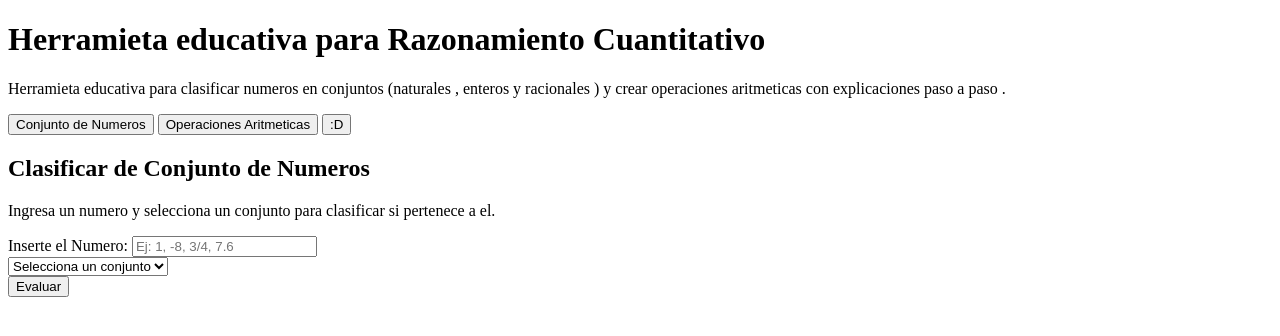
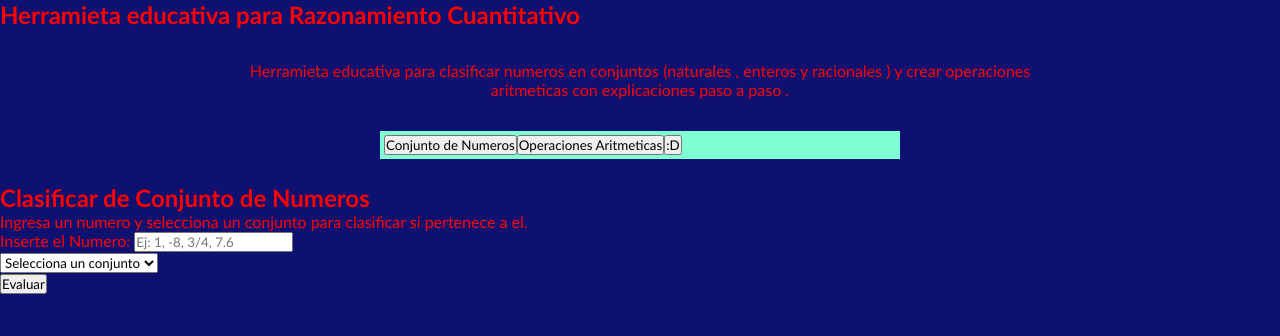
Before and after one commit to agj313829-crypto/Tercer_Trimestre, a plain HTML site: page index.html in a window 1280 px wide. Drawn offline with Linux system fonts and the light colour scheme.

Commit message:
Tercer Trimestre

```diff
--- a/CSS/styles.css
+++ b/CSS/styles.css
@@ -0,0 +1,47 @@
+* {
+    padding:0;
+    margin:0;
+    box-sizing: border-box;
+    font-family: 'Gill Sans', 'Gill Sans MT', Calibri , 'Trebuchet MS', sans-serif;
+}
+
+:root {
+    --text : #ff0000;
+}
+
+html {
+    font-size: 16px;
+}
+
+body {
+    font-family: 'Gill Sans', 'Gill Sans MT', Calibri , 'Trebuchet MS', sans-serif;
+    background-color: #0f1170;
+    color: var(--text);
+}
+
+.header {
+    max-width:860px;
+    margin: 0 auto;
+    padding: 2rem 1.5rem;
+    display: flex;
+    flex-direction: column;
+    align-items: center;
+    text-align: center;
+
+}
+
+h1 {
+    font-size: 1.5rem;
+    font-weight: 700rem;
+    color: var(--text);
+}
+
+.opciones-nav {
+    display: flex;
+    background-color: aquamarine;
+    border-radius: 10 px;
+    padding: 0.25rem;
+    max-width: 520px;
+    margin: 0 auto 1.5rem;
+
+}
--- a/index.html
+++ b/index.html
@@ -5,7 +5,7 @@
     <meta name="viewport" content="width=device-width, initial-scale=1.0">
     <title>Razonamiento cuantitativo 1</title>
     <meta name="description" content="Herramienta educativa para clasificar numeros en conjuntos  (naturales , enteros , racionales ) y resolver operaciones aritmeticas  con explicaciones paso a paso">
-    <link rel="stylesheet" href="css/styles.css">
+    <link rel="stylesheet" href="CSS/styles.css">
 </head>
 <body>
     <header>
```
